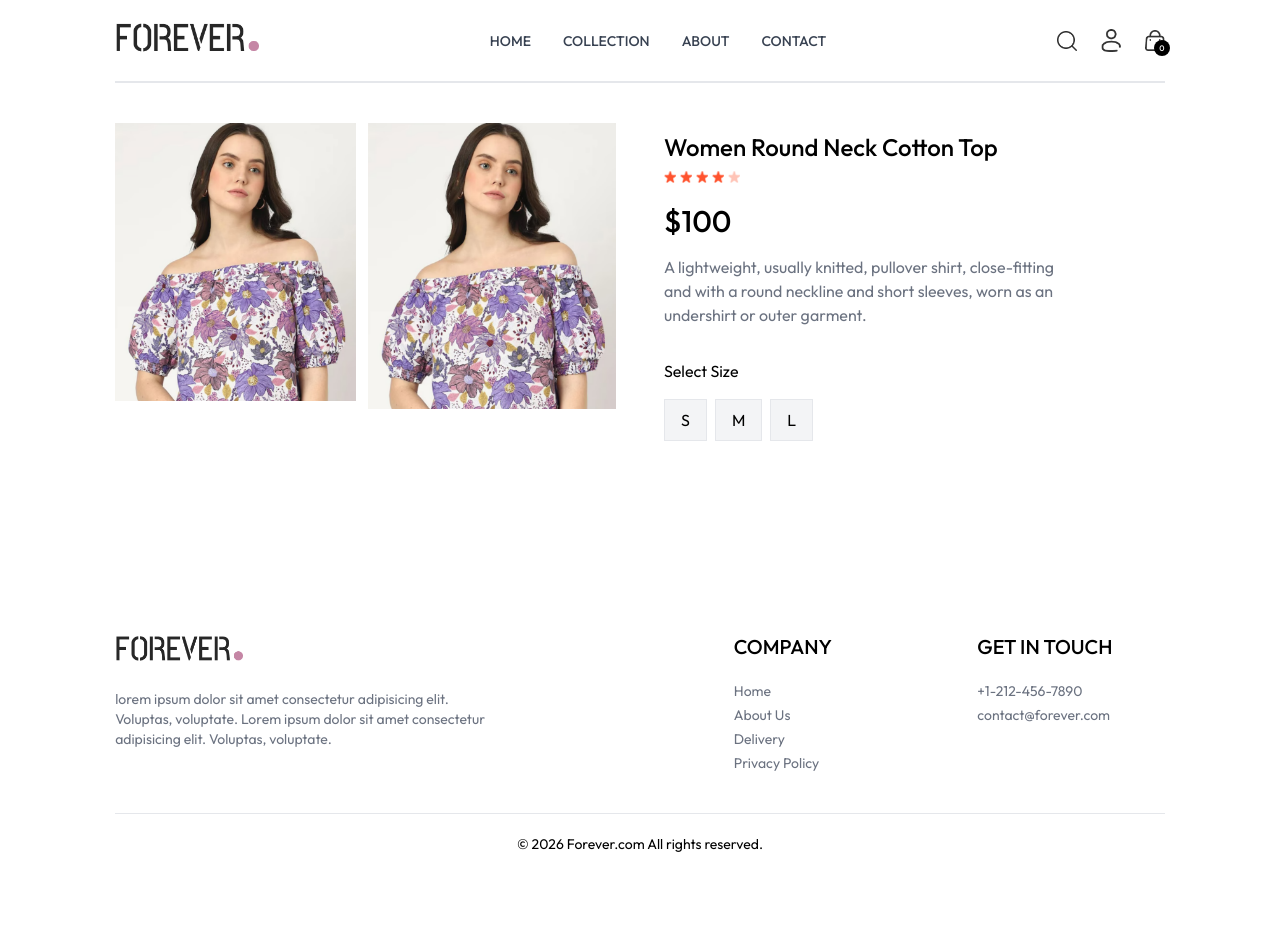
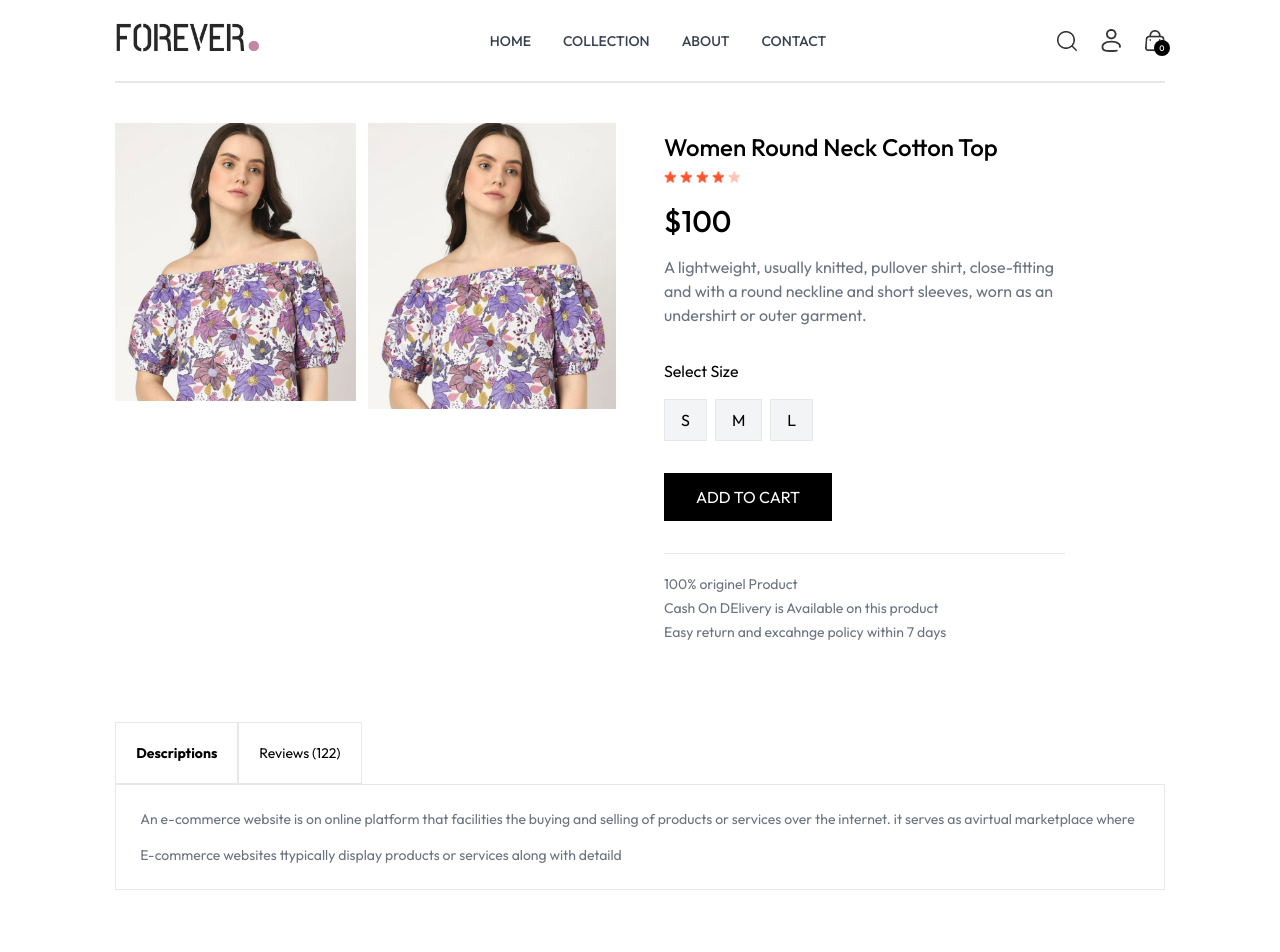
Before and after one commit to Sayaliramkar/ECommerceApp, a React (Vite) app in the folder Frontend/: page /product/aaaaa in a window 1280 px wide. Shown: the top 952 px of the page. Before the commit the page ends 874 px from the top, so only its background shows below. Built offline with nearby package versions, Linux system fonts and the light colour scheme.

Commit message:
create product page

```diff
--- a/Frontend/src/components/LatestCollection.jsx
+++ b/Frontend/src/components/LatestCollection.jsx
@@ -25,7 +25,7 @@ const LatestCollection = () => {
          <div className='grid grid-cols-2 sm:grid-cols-3 md:grid-cols-4 lg:grid-cols-5 gap-4 gap-y-6'>
              {
                 latestProducts.map((item,index) => (
-                    <ProductItem key={index} id={item.id} image={item.image} name={item.name} price={item.price} />
+                    <ProductItem key={index} id={item._id} image={item.image} name={item.name} price={item.price} />
                 ))
 
              }
--- a/Frontend/src/components/ProductItem.jsx
+++ b/Frontend/src/components/ProductItem.jsx
@@ -1,21 +1,30 @@
-import React from 'react'
-import { useContext } from 'react'
-import { ShopContext } from '../context/ShopContext'
-import { Link } from 'react-router-dom'
+import React, { useContext } from 'react';
+import { ShopContext } from '../context/ShopContext';
+import { Link } from 'react-router-dom';
 
-const ProductItem = ({id, image, name, price}) => {
+const ProductItem = ({ id, image, name, price }) => {
 
-   const {currecy} = useContext(ShopContext);
+  const { currency } = useContext(ShopContext);
+
+  console.log("Product ID:", id);
+  console.log(`/product/${id}`);
 
   return (
     <Link className='text-gray-700 cursor-pointer' to={`/product/${id}`}>
       <div className='overflow-hidden'>
-        <img src={image[0]} alt='' className='hover-scale-110 transition ease-in-out ' />
+        <img
+          src={image[0]}
+          alt=''
+          className='hover:scale-110 transition ease-in-out'
+        />
       </div>
+
       <p className='pt-3 pb-1 text-sm'>{name}</p>
-      <p className='text-sm font-medium'>{currecy}{price}</p>
+      <p className='text-sm font-medium'>
+        {currency}{price}
+      </p>
     </Link>
-  )
-}
+  );
+};
 
-export default ProductItem
+export default ProductItem;
--- a/Frontend/src/pages/Product.jsx
+++ b/Frontend/src/pages/Product.jsx
@@ -12,6 +12,8 @@ const Product = () => {
   const [size,setSize] = useState('');
 
   const fetchProductData = async () => {
+     console.log(products[0]);
+  console.log(productId);
     products.map((item) => {
       if (item._id == productId) {
         setProductData(item)
@@ -72,8 +74,30 @@ const Product = () => {
               ))}
             </div>
           </div>
+
+          <button className='bg-black text-white active:bg-gray-700 px-8 py-3 text:sm'>ADD TO CART</button>
+          <hr className='mt-8 sm:w-4/5'/>
+          <div className='text-sm text-gray-500 mt-5 flex flex-col gap-1'>
+            <p>100% originel Product</p>
+            <p>Cash On DElivery is Available on this product</p>
+            <p>Easy return and excahnge policy within 7 days</p>
+          </div>
         </div>
       </div>
+         {/* Description & review section */}
+
+         <div className='mt-20'>
+          <div className='flex'>
+            <b className='border px-5 py-5 text-sm'>Descriptions</b>
+            <p className='border px-5 py-5 text-sm'>Reviews (122)</p>
+          </div>
+          <div className='flex flex-col gap-4 border px-6 py-6 text-sm text-gray-500'>
+            <p>An e-commerce website is on online platform that facilities the buying and selling of products or services over the internet. it serves as avirtual marketplace where </p>
+            <p>E-commerce websites ttypically display products or services along with detaild</p>
+          </div>
+         </div>
+
+         {/* Display related products */}
 
     </div>
   ) : <div className='opacity-0'></div>
```
